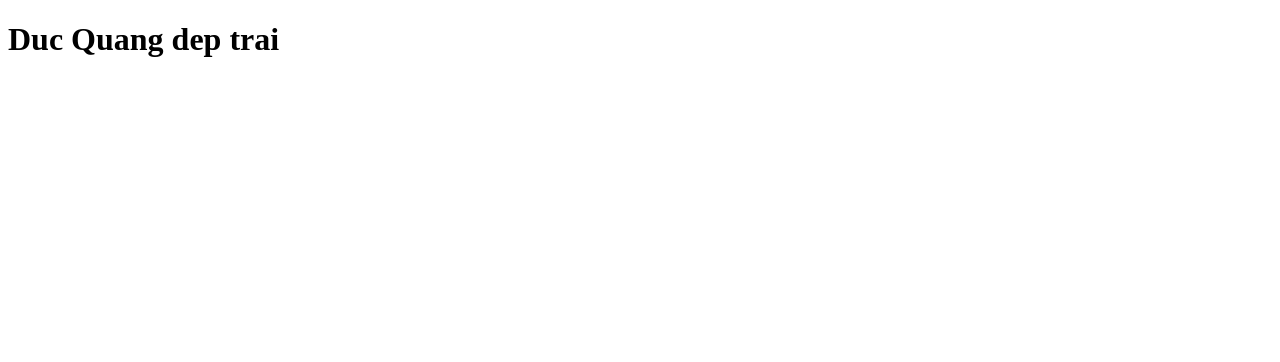
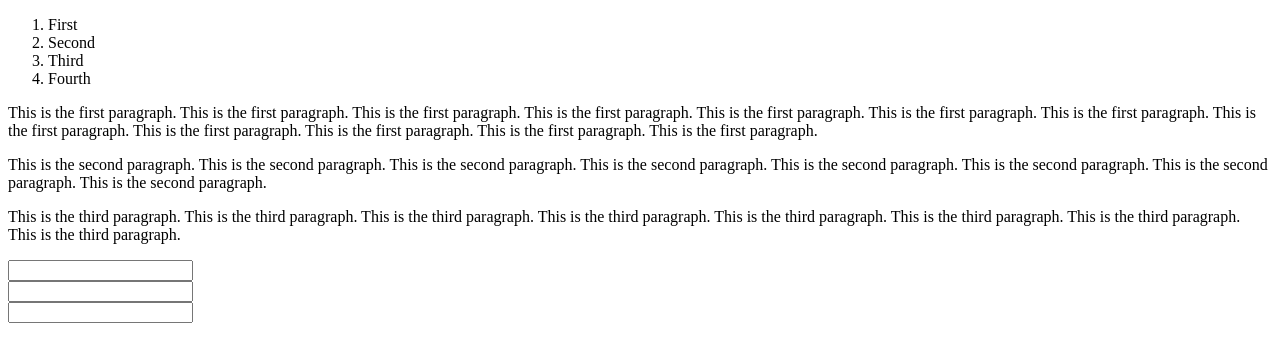
Before and after one commit to quangrmit/web-tutorial-1, a plain HTML site: page index.html in a window 1280 px wide. Drawn offline with Linux system fonts and the light colour scheme.

Commit message:
web-tutorial w3

```diff
--- a/index.html
+++ b/index.html
@@ -1,12 +1,38 @@
 <!DOCTYPE html>
 <html lang="en">
-<head>
-    <meta charset="UTF-8">
-    <meta http-equiv="X-UA-Compatible" content="IE=edge">
-    <meta name="viewport" content="width=device-width, initial-scale=1.0">
-    <title>Document</title>
-</head>
-<body>
-    <h1>Duc Quang dep trai</h1>
-</body>
+    <head>
+        <meta charset="utf-8" />
+        <meta name="viewport" content="width=device-width, initial-scale=1" />
+        <title>CSS Exercise 2</title>
+        <link rel="stylesheet" href="styles.css" />
+    </head>
+    <body>
+        <ol>
+            <li>First</li>
+            <li>Second</li>
+            <li>Third</li>
+            <li>Fourth</li>
+        </ol>
+        <p>
+            This is the first paragraph. This is the first paragraph. This is the first paragraph. This is the
+            first paragraph. This is the first paragraph. This is the first paragraph. This is the first
+            paragraph. This is the first paragraph. This is the first paragraph. This is the first paragraph.
+            This is the first paragraph. This is the first paragraph.
+        </p>
+        <p>
+            This is the second paragraph. This is the second paragraph. This is the second paragraph. This is
+            the second paragraph. This is the second paragraph. This is the second paragraph. This is the
+            second paragraph. This is the second paragraph.
+        </p>
+        <p>
+            This is the third paragraph. This is the third paragraph. This is the third paragraph. This is the
+            third paragraph. This is the third paragraph. This is the third paragraph. This is the third
+            paragraph. This is the third paragraph.
+        </p>
+        <form>
+            <input type="text" required name="name" /><br />
+            <input type="email" required name="email" /><br />
+            <input type="phone" name="phone" /><br />
+        </form>
+    </body>
 </html>
```
Also changed, not shown: styles.css (added).
